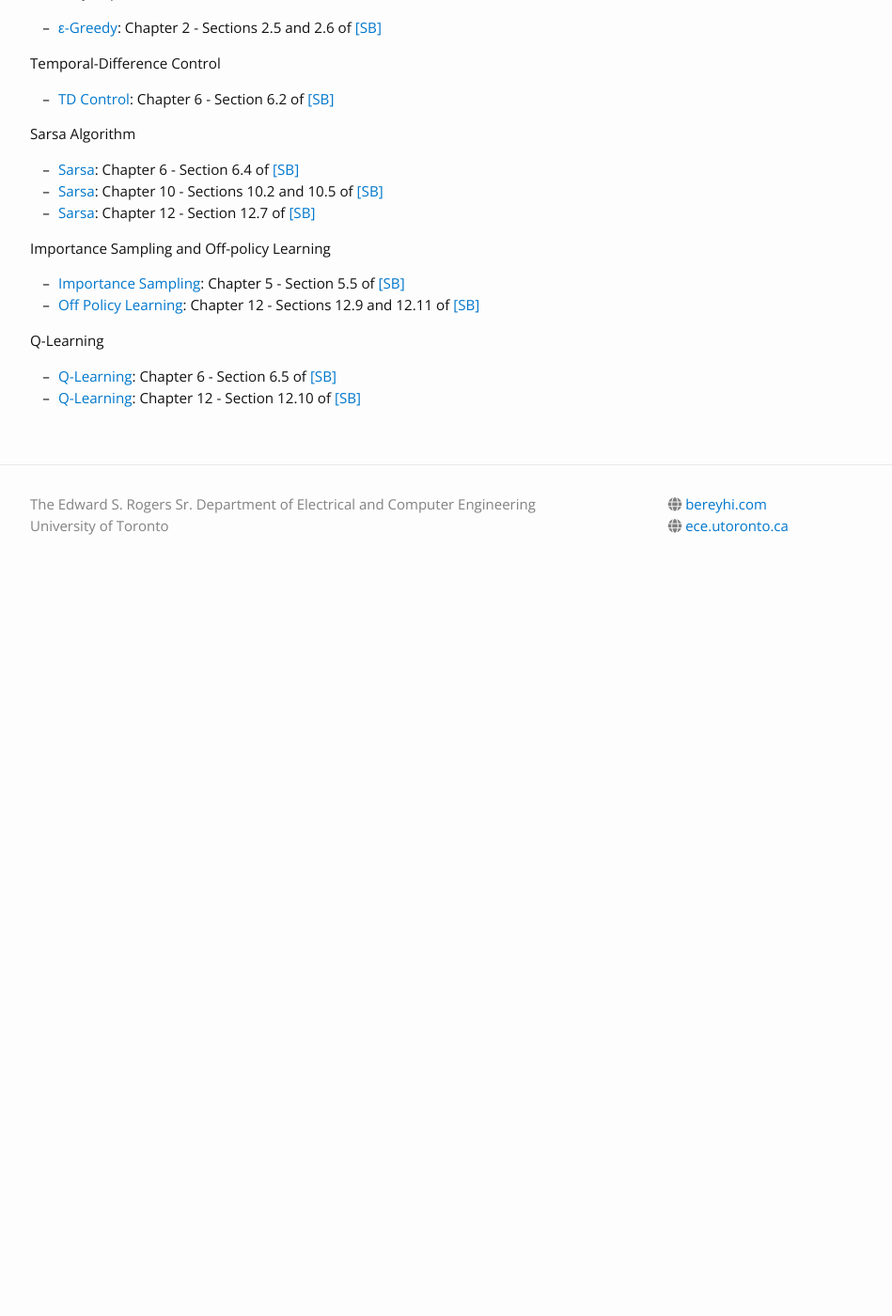
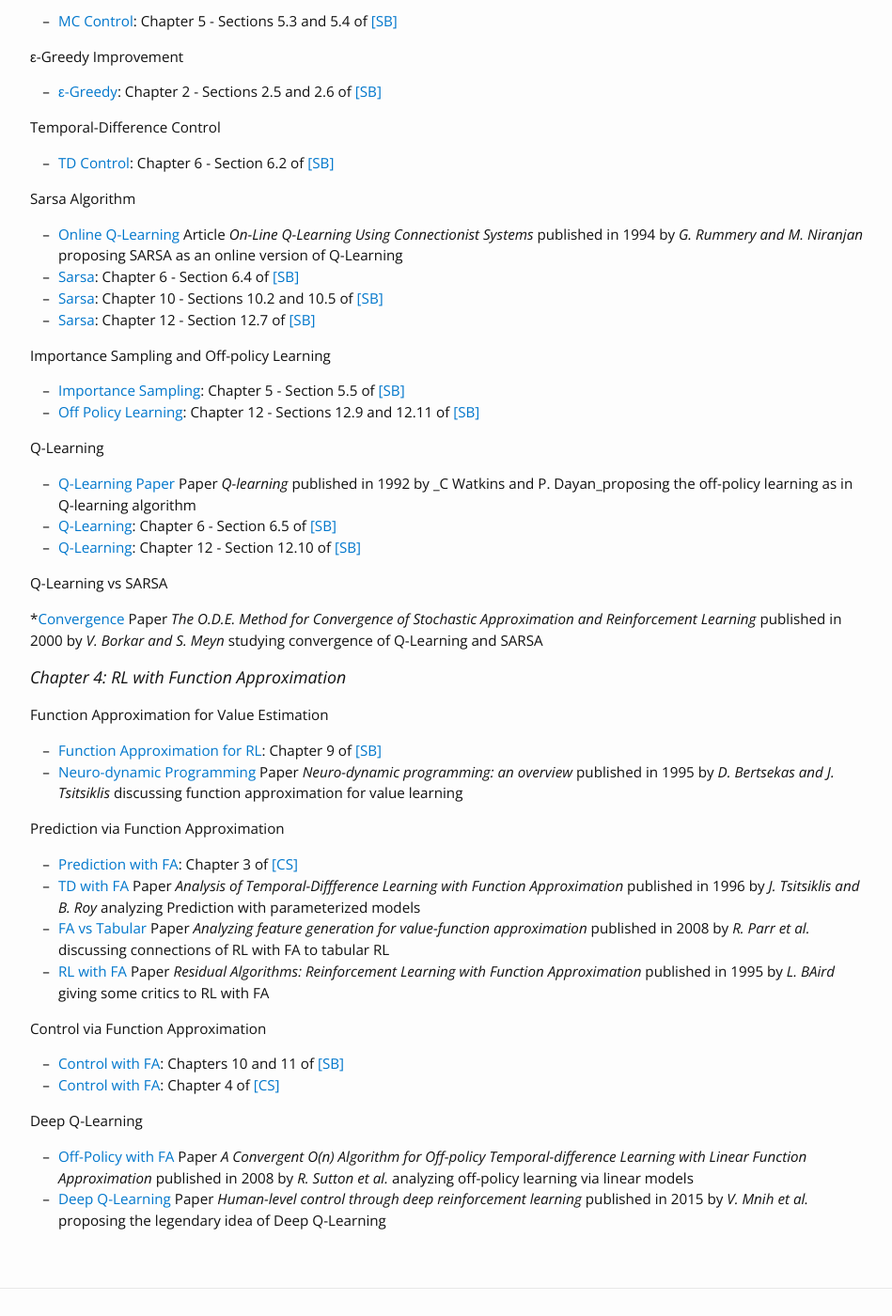
Before and after one commit to bereyhi-courses/rl-utoronto, a Jekyll site: the page built from materials.md, in a window 1280 px wide and 1400 px high, scrolled down 2947 px. Shown: the whole window at 94% size, without its empty margins (163-1112 px from the left). Built offline with Jekyll 4.4.1, drawn with Linux system fonts in a browser that asks for light colours; nearby versions of some CDN libraries; before the commit the page ends 3577 px from its top, so only the background shows below that; some of the changed text lies outside the part shown.

```diff
--- a/materials.md
+++ b/materials.md
@@ -44,7 +44,7 @@ The tutorial notebooks can be accessed below.
 * [Tutorial 2]({{site.baseurl}}/assets/Tutorials/Tutorial_2.ipynb): Policy and Value Iteration, by __Eason Qu__ [Video](https://play.library.utoronto.ca/watch/d4f9c09f5081542d3592b146e526cc71)
 * [Tutorial 3](https://colab.research.google.com/drive/1lOzNXLveTXTaTx5fHNUsAHnrHJiixMv3?usp=sharing): Monte Carlo Learning, by __Eason Qu__ [Video](https://play.library.utoronto.ca/watch/44b2dea347ae3fb106590342ae394e80)
 * [Tutorial 4](https://colab.research.google.com/drive/1gQIEhCgANZBN76hyNT67S2y5Iv5ODVNJ?usp=sharing): TD Learning, by __Eason Qu__ [Video](https://play.library.utoronto.ca/watch/40f7e689ccb600d0577e9d1181509798)
-
+* [Tutorial 5](https://q.utoronto.ca/courses/414555/modules): Midterm Review by __Eason Qu__ [Video](https://play.library.utoronto.ca/watch/5b3045ec1edec245607084dc5361ca90)
 
 ## Book
 
@@ -111,6 +111,7 @@ This section will be completed gradually through the semester.
 
 #### Eligibility Trace
 * [Eligibility Tracing](http://incompleteideas.net/book/the-book-2nd.html): Chapter 12 - Sections 12.4 and 12.5 of [[SB]](http://incompleteideas.net/book/the-book-2nd.html)
+* [RL with Eligibility](https://link.springer.com/article/10.1023/A:1018012322525) Paper _Reinforcement Learning with Replacing Eligibility Traces_ published in 1996 by _S. Singh and R. Sutton_ proposing the idea of including eligibility tracing in RL
 
 #### Monte-Carlo Control
 * [MC Control](http://incompleteideas.net/book/the-book-2nd.html): Chapter 5 - Sections 5.3 and 5.4 of [[SB]](http://incompleteideas.net/book/the-book-2nd.html)
@@ -122,6 +123,7 @@ This section will be completed gradually through the semester.
 * [TD Control](http://incompleteideas.net/book/the-book-2nd.html): Chapter 6 - Section 6.2 of [[SB]](http://incompleteideas.net/book/the-book-2nd.html)
 
 #### Sarsa Algorithm
+* [Online Q-Learning](https://www.researchgate.net/publication/2500611_On-Line_Q-Learning_Using_Connectionist_Systems) Article _On-Line Q-Learning Using Connectionist Systems_ published in 1994 by _G. Rummery and M. Niranjan_ proposing SARSA as an online version of Q-Learning
 * [Sarsa](http://incompleteideas.net/book/the-book-2nd.html): Chapter 6 - Section 6.4 of [[SB]](http://incompleteideas.net/book/the-book-2nd.html)
 * [Sarsa](http://incompleteideas.net/book/the-book-2nd.html): Chapter 10 - Sections 10.2 and 10.5 of [[SB]](http://incompleteideas.net/book/the-book-2nd.html)
 * [Sarsa](http://incompleteideas.net/book/the-book-2nd.html): Chapter 12 - Section 12.7 of [[SB]](http://incompleteideas.net/book/the-book-2nd.html)
@@ -131,5 +133,30 @@ This section will be completed gradually through the semester.
 * [Off Policy Learning](http://incompleteideas.net/book/the-book-2nd.html): Chapter 12 - Sections 12.9 and 12.11 of [[SB]](http://incompleteideas.net/book/the-book-2nd.html)
 
 #### Q-Learning
+* [Q-Learning Paper](https://link.springer.com/article/10.1007/bf00992698) Paper _Q-learning_ published in 1992 by _C Watkins and P. Dayan_proposing the off-policy learning as in Q-learning algorithm
 * [Q-Learning](http://incompleteideas.net/book/the-book-2nd.html): Chapter 6 - Section 6.5 of [[SB]](http://incompleteideas.net/book/the-book-2nd.html)
 * [Q-Learning](http://incompleteideas.net/book/the-book-2nd.html): Chapter 12 - Section 12.10 of [[SB]](http://incompleteideas.net/book/the-book-2nd.html)
+
+#### Q-Learning vs SARSA
+*[Convergence](https://link.springer.com/article/10.1007/bf00992698) Paper _The O.D.E. Method for Convergence of Stochastic Approximation and Reinforcement Learning_ published in 2000 by _V. Borkar and S. Meyn_ studying convergence of Q-Learning and SARSA
+
+
+### Chapter 4: RL with Function Approximation
+#### Function Approximation for Value Estimation
+* [Function Approximation for RL](http://incompleteideas.net/book/the-book-2nd.html): Chapter 9 of [[SB]](http://incompleteideas.net/book/the-book-2nd.html)
+* [Neuro-dynamic Programming](https://ieeexplore.ieee.org/abstract/document/478953) Paper _Neuro-dynamic programming: an overview_ published in 1995 by _D. Bertsekas and J. Tsitsiklis_ discussing function approximation for value learning
+
+#### Prediction via Function Approximation
+* [Prediction with FA](https://sites.ualberta.ca/~szepesva/papers/RLAlgsInMDPs.pdf): Chapter 3 of [[CS]](https://sites.ualberta.ca/~szepesva/papers/RLAlgsInMDPs.pdf)
+* [TD with FA](https://proceedings.neurips.cc/paper_files/paper/1996/hash/e00406144c1e7e35240afed70f34166a-Abstract.html) Paper _Analysis of Temporal-Diffference Learning with Function Approximation_ published in 1996 by _J. Tsitsiklis and B. Roy_ analyzing Prediction with parameterized models
+* [FA vs Tabular](https://dl.acm.org/doi/abs/10.1145/1273496.1273589) Paper _Analyzing feature generation for value-function approximation_ published in 2008 by _R. Parr et al._ discussing connections of RL with FA to tabular RL
+* [RL with FA](http://leemon.com/papers/1995b.pdf) Paper _Residual Algorithms: Reinforcement Learning with Function Approximation_ published in 1995 by _L. BAird_ giving some critics to RL with FA
+
+#### Control via Function Approximation
+* [Control with FA](http://incompleteideas.net/book/the-book-2nd.html): Chapters 10 and 11 of [[SB]](http://incompleteideas.net/book/the-book-2nd.html)
+* [Control with FA](https://sites.ualberta.ca/~szepesva/papers/RLAlgsInMDPs.pdf): Chapter 4 of [[CS]](https://sites.ualberta.ca/~szepesva/papers/RLAlgsInMDPs.pdf)
+
+
+#### Deep Q-Learning
+* [Off-Policy with FA](https://proceedings.neurips.cc/paper_files/paper/2008/file/e0c641195b27425bb056ac56f8953d24-Paper.pdf) Paper _A Convergent O(n) Algorithm for Off-policy Temporal-difference Learning with Linear Function Approximation_ published in 2008 by _R. Sutton et al._ analyzing off-policy learning via linear models
+* [Deep Q-Learning](https://training.incf.org/sites/default/files/2023-05/Human-level%20control%20through%20deep%20reinforcement%20learning.pdf) Paper _Human-level control through deep reinforcement learning_ published in 2015 by _V. Mnih et al._ proposing the legendary idea of Deep Q-Learning
```
Also changed, not shown: _lectures/L30_SARSA.md (+1 -0 lines), _lectures/L32_QLearn.md (+1 -0 lines), _lectures/L33_ConvergenceQL.md (+1 -0 lines), _lectures/L34_DeepRL.md (+2 -1 lines), _lectures/L35_FuncApprox.md (+2 -0 lines), _lectures/L36_FlexDRL.md (added, +15 -0 lines), _lectures/L37_DRLTrain.md (added, +15 -0 lines), _lectures/L38_BackTabular.md (added, +15 -0 lines), _lectures/L39_QApprox.md (added, +15 -0 lines).
